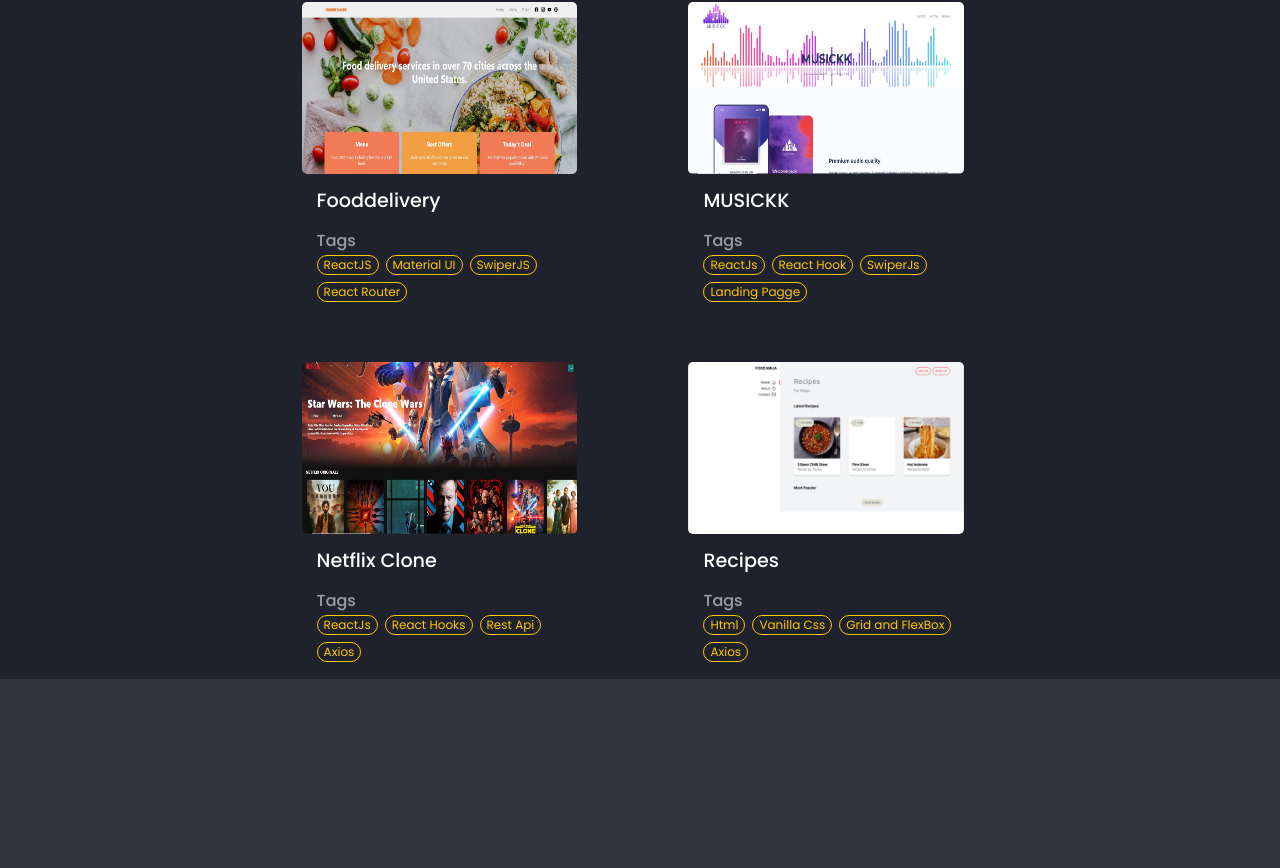
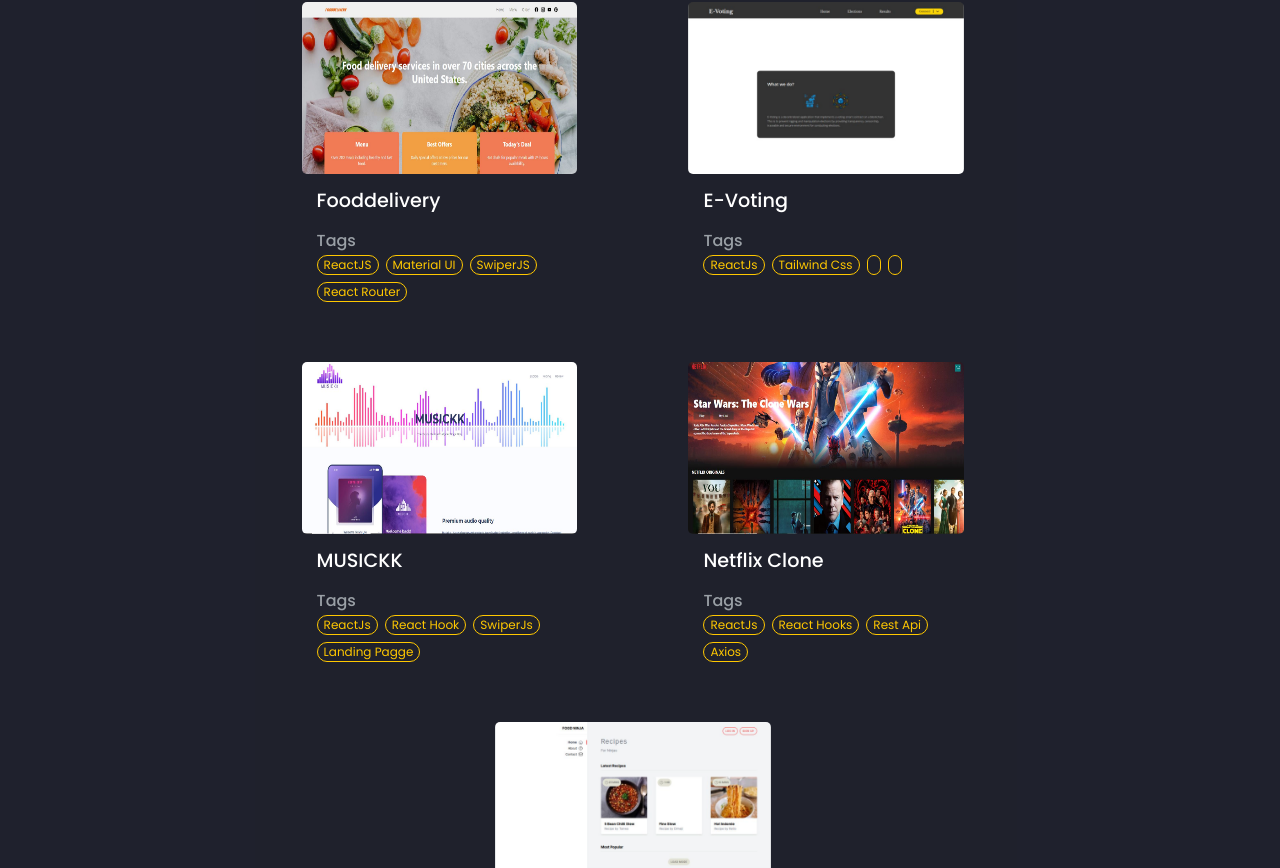
Before and after one commit to Pinnoche/portfolio, a React (Create React App) app: page / in a window 1280 px wide. Shown: the part 1481-2349 px from the top of the page. Before the commit the page ends 2160 px from the top, so only its background shows below. Built offline with nearby package versions, Linux system fonts and the light colour scheme.

Commit message:
e-voting added

```diff
--- a/src/pages/Data.js
+++ b/src/pages/Data.js
@@ -6,6 +6,7 @@
 import pizza from "./pizza-order.png";
 import adilo from "./adilo.png";
 import recipe from "./recipe.png";
+import eVoting from "./e-voting.png";
 
 export const Projects = [
   {
@@ -55,6 +56,17 @@
     tag3: "SwiperJS",
     tag4: "React Router",
   },
+
+  {
+    title: "E-Voting",
+    website: "https://e-voting-collab.vercel.app/",
+    Image: eVoting,
+    tag1: "ReactJs",
+    tag2: "Tailwind Css",
+    tag3: "",
+    tag4: "",
+  },
+
   {
     title: "MUSICKK",
     website: "https://musicapp-mu.vercel.app/",
@@ -64,6 +76,7 @@
     tag3: "SwiperJs",
     tag4: "Landing Pagge",
   },
+
   {
     title: "Netflix Clone",
     website: "https://netflix-clone-82119.web.app/",
```
Also changed, not shown: src/pages/e-voting.png (added).
